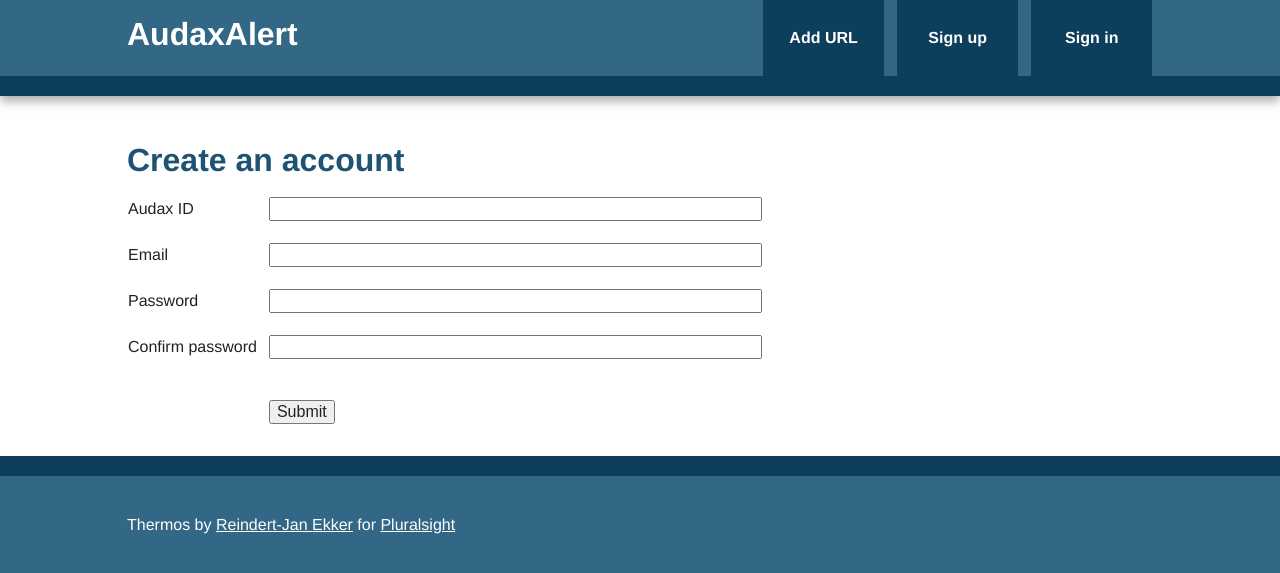
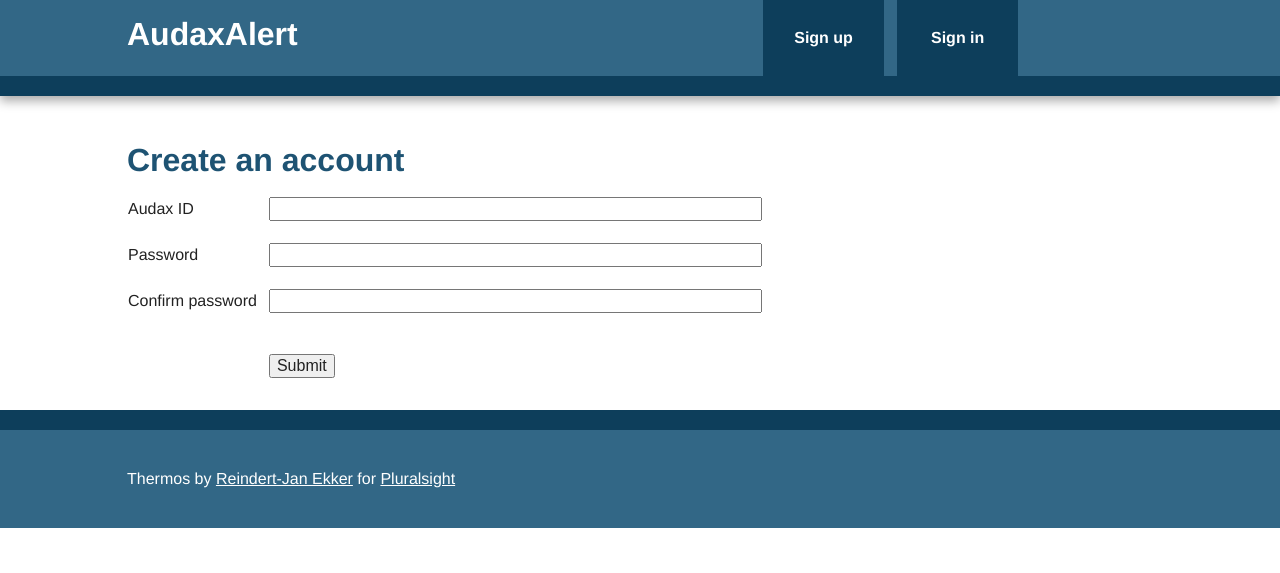
Before and after one commit to JulianJoseph/AudaxAlert, a Flask app: page /signup in a window 1280 px wide. Shown: the top 573 px of the page. Run offline with Flask 2, Linux system fonts and the light colour scheme; some libraries are stand-ins or nearby versions.

Commit message:
Simplify
Removing the tutorial bookmark code and simplying functionality

```diff
--- a/audaxalert/forms.py
+++ b/audaxalert/forms.py
@@ -1,26 +1,8 @@
 from flask_wtf import Form
 from wtforms.fields import StringField, PasswordField, BooleanField, SubmitField
-#from flask.ext.wtf.html5 import URLField
 from wtforms.fields.html5 import URLField
 from wtforms.validators import DataRequired, Length, Email, Regexp, EqualTo,url, ValidationError
 from . models import User
-
-class BookmarkForm(Form):
-    url = URLField('The URL for your bookmark:', validators=[DataRequired(), url()])
-    description = StringField('Add an optional description:')
-
-    def validate(self):
-
-        if not self.url.data.startswith("http://") or self.url.data.startswith("https://"):
-            self.url.data = "http://" + self.url.data
-
-        if not Form.validate(self):
-            return False
-
-        if not self.description.data:
-            self.description.data = self.url.data
-
-        return True
 
 class LoginForm(Form):
     userid = StringField('Audax Membership Number:', validators=[DataRequired()])
@@ -33,19 +15,14 @@ class SignupForm(Form):
                     validators=[
                         DataRequired(), Length(3, 80),
                         Regexp('^[A-Za-z0-9_]{3,}$',
-                            message='Usernames consist of numbers, letters,'
-                                    'and underscores.')])
+                            message='Please enter your Audax membership id, omitting any letters')])
+
     password = PasswordField('Password',
                     validators=[
                         DataRequired(),
                         EqualTo('password2', message='Passwords must match.')])
+
     password2 = PasswordField('Confirm password', validators=[DataRequired()])
-    email = StringField('Email',
-                        validators=[DataRequired(), Length(1, 120), Email()])
-
-    def validate_email(self, email_field):
-        if User.query.filter_by(email=email_field.data).first():
-            raise ValidationError('There already is a user with this email address.')
 
     def validate_username(self, username_field):
         if User.query.filter_by(username=username_field.data).first():
--- a/audaxalert/models.py
+++ b/audaxalert/models.py
@@ -7,7 +7,7 @@ from werkzeug.security import check_password_hash, generate_password_hash
 class User(db.Model, UserMixin):
     __tablename__ = "User"
     id = db.Column(db.Integer, primary_key=True)
-    email = db.Column(db.String(120), unique=True)
+    email = db.Column(db.String(120))
     password_hash = db.Column(db.String)
     audax_id = db.Column(db.Integer, nullable=False, unique=True)
     current_season_rides = db.Column(db.Integer, default=0)
--- a/audaxalert/templates/base.html
+++ b/audaxalert/templates/base.html
@@ -19,9 +19,8 @@
                 <a href="{{ url_for('index') }}"><h1 class="title">AudaxAlert</h1></a>
                 <nav>
                     <ul>
-                        <li><a href="{{ url_for('add') }}">Add URL</a></li>
                         {% if current_user.is_authenticated %}
-                            <li><a href="{{ url_for('user', audax_membership_id=current_user.audax_membership_id) }}">
+                            <li><a href="{{ url_for('user', audax_id=current_user.audax_id) }}">
                                 My Links</a></li>
                             <li><a href="{{ url_for('logout') }}">Sign out</a></li>
                         {% else %}
--- a/audaxalert/templates/index.html
+++ b/audaxalert/templates/index.html
@@ -10,7 +10,7 @@ Audax Alert -- Welcome
             <h1>Welcome</h1>
             <p>Thermos is a simple social bookmarking site. Or actually, it is a demo for the <a href="http://www.pluralsight.com">Pluralsight</a> course titled <em>Flask Fundamentals</em>.</p>
         </header>
-        <section>
+        <!-- <section>
             <h2>Recently Added</h2>
             {% if new_bookmarks %}
                 <ul>
@@ -21,7 +21,7 @@ Audax Alert -- Welcome
             {% else %}
                 No bookmarks yet.
             {% endif %}
-        </section>
+        </section> -->
         <section>
             <h2>article section h2</h2>
             <p>Lorem ipsum dolor sit amet, consectetur adipiscing elit. Aliquam sodales urna non odio egestas tempor. Nunc vel vehicula ante. Etiam bibendum iaculis libero, eget molestie nisl pharetra in. In semper consequat est, eu porta velit mollis nec. Curabitur posuere enim eget turpis feugiat tempor. Etiam ullamcorper lorem dapibus velit suscipit ultrices. Proin in est sed erat facilisis pharetra.</p>
--- a/audaxalert/templates/signup.html
+++ b/audaxalert/templates/signup.html
@@ -12,7 +12,6 @@ Thermos -- Login
             {{form.hidden_tag()}}
             <table>
                 {{ render_field(form.userid, size=50) }}
-                {{ render_field(form.email, size=50) }}
                 {{ render_field(form.password, size=50) }}
                 {{ render_field(form.password2, size=50) }}
 
--- a/audaxalert/templates/user.html
+++ b/audaxalert/templates/user.html
@@ -1,7 +1,7 @@
 {% extends "base.html" %}
 
 {% block title %}
-Page for User {{ user.audax_membership_id }}
+AudaxAlert {{ user.audax_id }}
 {% endblock %}
 
 {% block content %}
@@ -9,7 +9,6 @@ Page for User {{ user.audax_membership_id }}
     <header>
         {{ user.email }}
         {{ user.club }}
-
     </header>
 
 </article>
--- a/audaxalert/views.py
+++ b/audaxalert/views.py
@@ -4,7 +4,7 @@ from . forms import LoginForm, SignupForm
 from . models import User
 from flask_login import login_required, login_user, logout_user, current_user
 
-bookmarks = []
+#bookmarks = []
 
 # @login_manager.user_loader
 # def load_user(userid):
@@ -14,34 +14,34 @@ bookmarks = []
 def logged_in_user(userid):
     return User.query.get(int(userid))
 
-def store_bookmark(url):
-    bookmarks.append(dict(
-        url = url,
-        user = "reindert",
-        date = datetime.utcnow()
-    ))
+# def store_bookmark(url):
+#     bookmarks.append(dict(
+#         url = url,
+#         user = "reindert",
+#         date = datetime.utcnow()
+#     ))
 
-def new_bookmarks(num):
-    return sorted(bookmarks, key=lambda bm: bm['date'], reverse=True)[:num]
+# def new_bookmarks(num):
+#     return sorted(bookmarks, key=lambda bm: bm['date'], reverse=True)[:num]
 
 @app.route('/')
 @app.route('/index')
 def index():
-    return render_template('index.html', new_bookmarks=new_bookmarks(5))
+    return render_template('index.html')#, new_bookmarks=new_bookmarks(5))
 
 
-@app.route('/add', methods=['GET', 'POST'])
-@login_required
-def add():
-    print('add route')
-    form = BookmarkForm()
-    if form.validate_on_submit():
-        url = form.url.data
-        description = form.description.data
-        store_bookmark(url)
-        flash('stored : {}'.format(description))
-        return redirect(url_for('index'))
-    return render_template('add.html', form=form)
+# @app.route('/add', methods=['GET', 'POST'])
+# @login_required
+# def add():
+#     print('add route')
+#     form = BookmarkForm()
+#     if form.validate_on_submit():
+#         url = form.url.data
+#         description = form.description.data
+#         store_bookmark(url)
+#         flash('stored : {}'.format(description))
+#         return redirect(url_for('index'))
+#     return render_template('add.html', form=form)
 
 @app.route('/user/<audax_id>')
 def user(audax_id):
@@ -53,10 +53,9 @@ def login():
     form = LoginForm()
     if form.validate_on_submit():
         user = User.get_by_audax_id(form.userid.data)
-       #user = User.query.filter_by(audax_membership_id=form.userid.data).first()
         if user is not None and user.check_password(form.password.data):
             login_user(user, form.remember_me.data)
-            flash("Logged in successfully as {}.".format(user.email))
+            flash("Logged in successfully as Audax Member {}.".format(user.audax_id))
             return redirect(request.args.get('next') or url_for('user',audax_id=user.audax_id))
         flash('Incorrect username or password.')
     return render_template("login.html", form=form)
@@ -70,12 +69,11 @@ def logout():
 def signup():
     form = SignupForm()
     if form.validate_on_submit():
-        user = User(email=form.email.data,
-                    audax_id=form.userid.data,
+        user = User(audax_id=form.userid.data,
                     password = form.password.data)
         db.session.add(user)
         db.session.commit()
-        flash('Welcome, {}! Please login.'.format(user.email))
+        flash('Welcome, {}! Please login.'.format(user.audax_id))
         return redirect(url_for('login'))
     return render_template("signup.html", form=form)
 
```
Also changed, not shown: audaxalert/audaxalert.py (deleted, +0 -59 lines), audaxalert/audaxalert.db.
